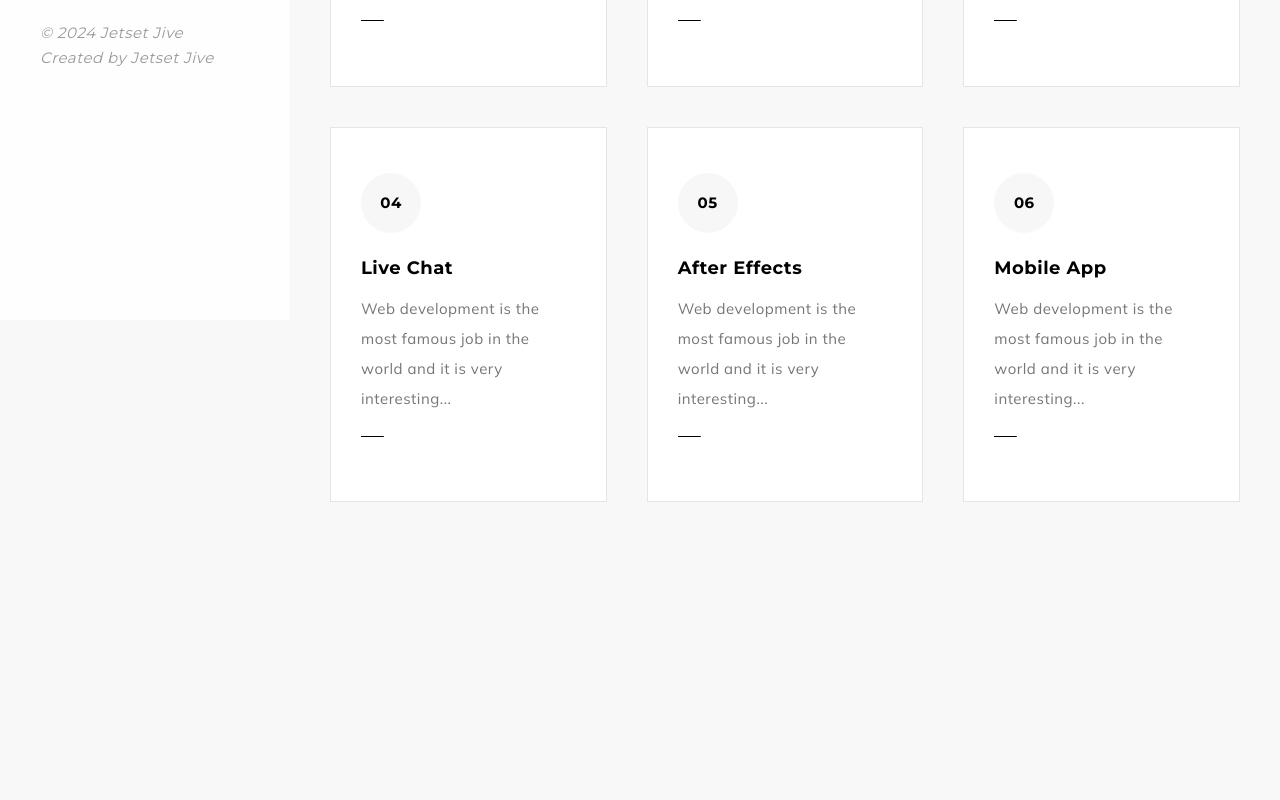
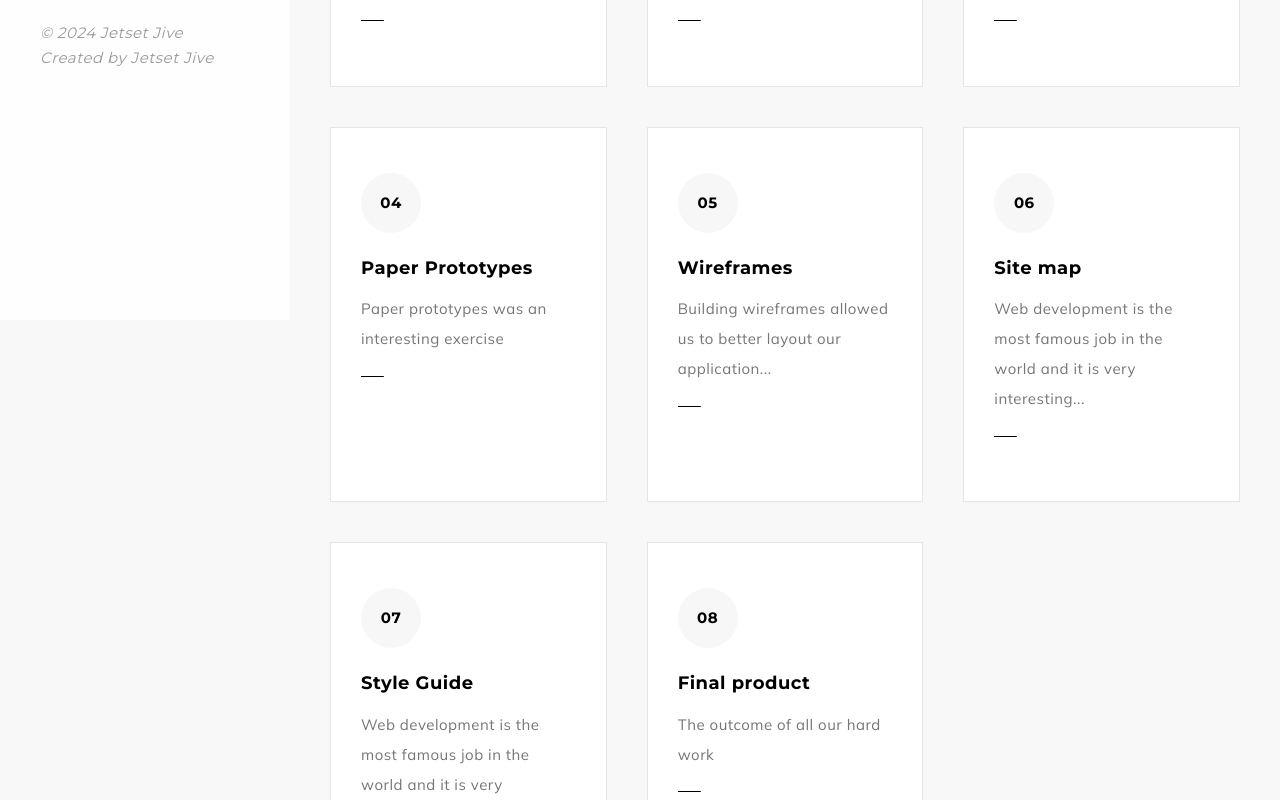
Before and after one commit to BlaineOmega/jetset-jive, a Next.js app: page /service in a window 1280 px wide. Shown: the part 480-1280 px from the top of the page. Before the commit the page ends 1122 px from the top, so only its background shows below. Built offline with nearby package versions, Linux system fonts and the light colour scheme.

Commit message:
services update

```diff
--- a/data/servicesData.js
+++ b/data/servicesData.js
@@ -77,11 +77,10 @@ module.exports = [
   {
     id: 4,
     no: "04",
-    title: "Live Chat",
-    text: `Web development is the most famous job in the world and it is very
-    interesting...`,
+    title: "Paper Prototypes",
+    text: `Paper prototypes was an interesting exercise`,
     largeImg: "/img/news/4.jpg",
-    largeTitle: "Live Chat a new tool that enables direct video hosting",
+    largeTitle: "Time for arts and crafts...",
     poster: "SHIKA VAIL",
     date: "12 APRIL 2021",
     descriptions: (
@@ -112,9 +111,8 @@ module.exports = [
   {
     id: 5,
     no: "05",
-    title: "After Effects",
-    text: `Web development is the most famous job in the world and it is very
-    interesting...`,
+    title: "Wireframes",
+    text: `Building wireframes allowed us to better layout our application...`,
     largeImg: "/img/news/1.jpg",
     largeTitle: "After Effects a new tool that enables direct video hosting",
     poster: "JIJA ZORIA",
@@ -140,7 +138,7 @@ module.exports = [
   {
     id: 6,
     no: "06",
-    title: "Mobile App",
+    title: "Site map",
     text: `Web development is the most famous job in the world and it is very
     interesting...`,
     largeImg: "/img/news/2.jpg",
@@ -172,4 +170,73 @@ module.exports = [
       </>
     ),
   },
+  {
+    id: 7,
+    no: "07",
+    title: "Style Guide",
+    text: `Web development is the most famous job in the world and it is very
+    interesting...`,
+    largeImg: "/img/news/2.jpg",
+    largeTitle: "Mobile App a new tool that enables direct video hosting",
+    poster: "HASAN ALI",
+    date: "09 APRIL 2021",
+    descriptions: (
+      <>
+        <p>
+          Most photographers love to shoot the unusual, and you don’t get much
+          more unusual than These Unprecedented Times. Right now everything
+          counts as out of the ordinary. There are a number of remarkable things
+          about these lockdown days that are worth photographing now so we can
+          remember them when it is all over.
+        </p>
+        <p>
+          Pretend everything is new and that you haven’t seen it before, and
+          then you will be free to notice the leading lines, the places where
+          one edge meets another in delightful geometric harmony, and how the
+          ordinary things in the kitchen are transformed when the light is on or
+          off.
+        </p>
+        <p>
+          The trick here is to look slowly, and then look again. Take the time
+          to look in detail and to look at the same thing from different angles,
+          with different light, long lenses and wide lenses. Then move to the
+          left a bit. You may never feel the need to leave the house again.
+        </p>
+      </>
+    ),
+  },
+  {
+    id: 8,
+    no: "08",
+    title: "Final product",
+    text: `The outcome of all our hard work`,
+    largeImg: "/img/news/2.jpg",
+    largeTitle: "Final product",
+    poster: "HASAN ALI",
+    date: "09 APRIL 2021",
+    descriptions: (
+      <>
+        <p>
+          Most photographers love to shoot the unusual, and you don’t get much
+          more unusual than These Unprecedented Times. Right now everything
+          counts as out of the ordinary. There are a number of remarkable things
+          about these lockdown days that are worth photographing now so we can
+          remember them when it is all over.
+        </p>
+        <p>
+          Pretend everything is new and that you haven’t seen it before, and
+          then you will be free to notice the leading lines, the places where
+          one edge meets another in delightful geometric harmony, and how the
+          ordinary things in the kitchen are transformed when the light is on or
+          off.
+        </p>
+        <p>
+          The trick here is to look slowly, and then look again. Take the time
+          to look in detail and to look at the same thing from different angles,
+          with different light, long lenses and wide lenses. Then move to the
+          left a bit. You may never feel the need to leave the house again.
+        </p>
+      </>
+    ),
+  },
 ];
```
